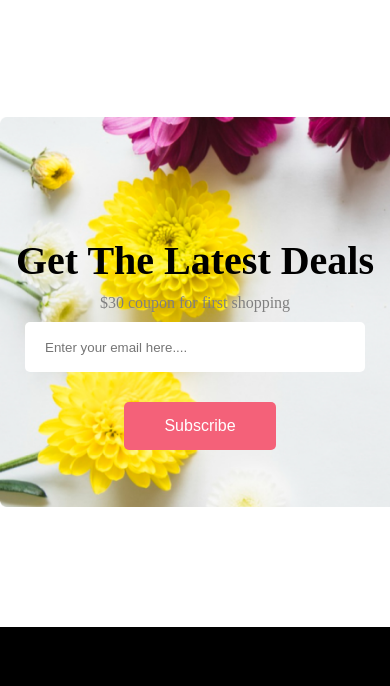
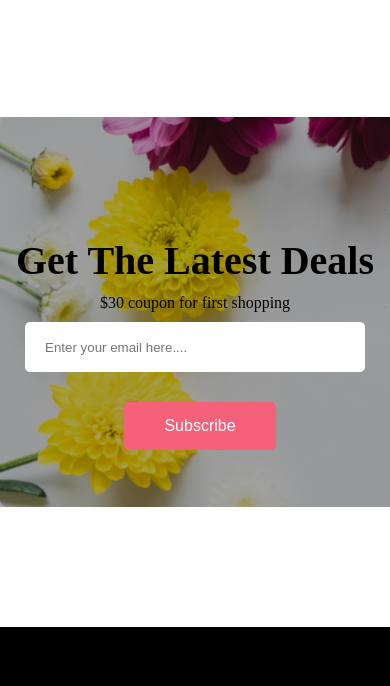
Before and after one commit to MonifaAnna/flower-shop, a plain HTML site: page index.html in a window 390 px wide. Shown: the part 6075-6761 px from the top of the page. Drawn offline with Linux system fonts and the light colour scheme.

Commit message:
finally completed

```diff
--- a/styles/styles.css
+++ b/styles/styles.css
@@ -399,6 +399,16 @@ footer small {
 .get-offer-container > div > input {
     width: 320px;
 }
+.get-offer-container{
+    background: rgba(0, 0, 0, 0.352);
+    background-blend-mode: overlay;
+    background-image:url("../assets/Rectangle\ 9.png");
+    background-repeat: no-repeat;
+    background-size: cover;
+}
+.get-offer-container > div > p{
+    color: black;
+}
 /* footer */
 footer > div > p {
     padding: 20px;
```
